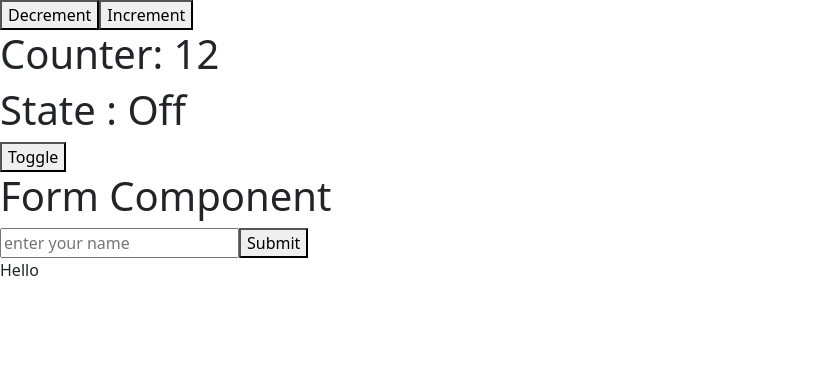
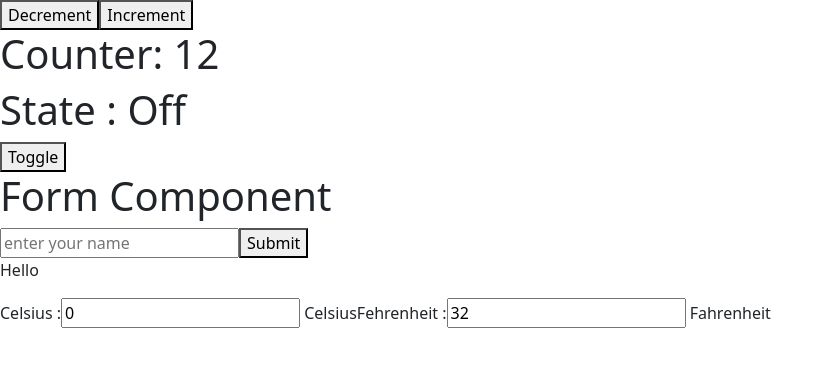
Before and after one commit to rachaouldbabaali/first-react-app-warsha, a React (Vite) app in the folder react-first/: page / in a window 1280 px wide. Shown: the top 366 px of the page, without its empty margins (0-834 px from the left). Built offline with nearby package versions, Linux system fonts and the light colour scheme.

Commit message:
Add temp converter

```diff
--- a/react-first/src/App.jsx
+++ b/react-first/src/App.jsx
@@ -5,6 +5,7 @@ import ProductList from "./components/ProductList";
 import Counter from "./components/Counter";
 import Toggle from "./components/Toggle";
 import Form from "./components/Form";
+import TempConverter from "./components/TempConverter";
 
 function App() {
   const cities = [
@@ -52,6 +53,8 @@ function App() {
       <Counter />
       <Toggle />
       <Form />
+
+      <TempConverter />
     </>
   );
 }
--- /dev/null
+++ b/react-first/src/components/TempConverter.jsx
@@ -0,0 +1,19 @@
+import {useState } from "react";
+
+function TempConverter() {
+    const [celsius, setCelsius] = useState(0);
+    const [fahrenheit, setFahrenheit] = useState(32);
+
+    const handleCelsiusChange = (value) => {
+        setCelsius(value);
+        const fTemp = (value * 9/5) + 32;
+        setFahrenheit(fTemp);
+    }
+    return <>
+        <label>Celsius :</label>
+        <input type="number" value={celsius} onChange={(e) => handleCelsiusChange(e.target.value)} /> Celsius
+        <label>Fehrenheit :</label>
+        <input type="number" value={fahrenheit}  /> Fahrenheit
+    </>
+}
+export default TempConverter;
```
